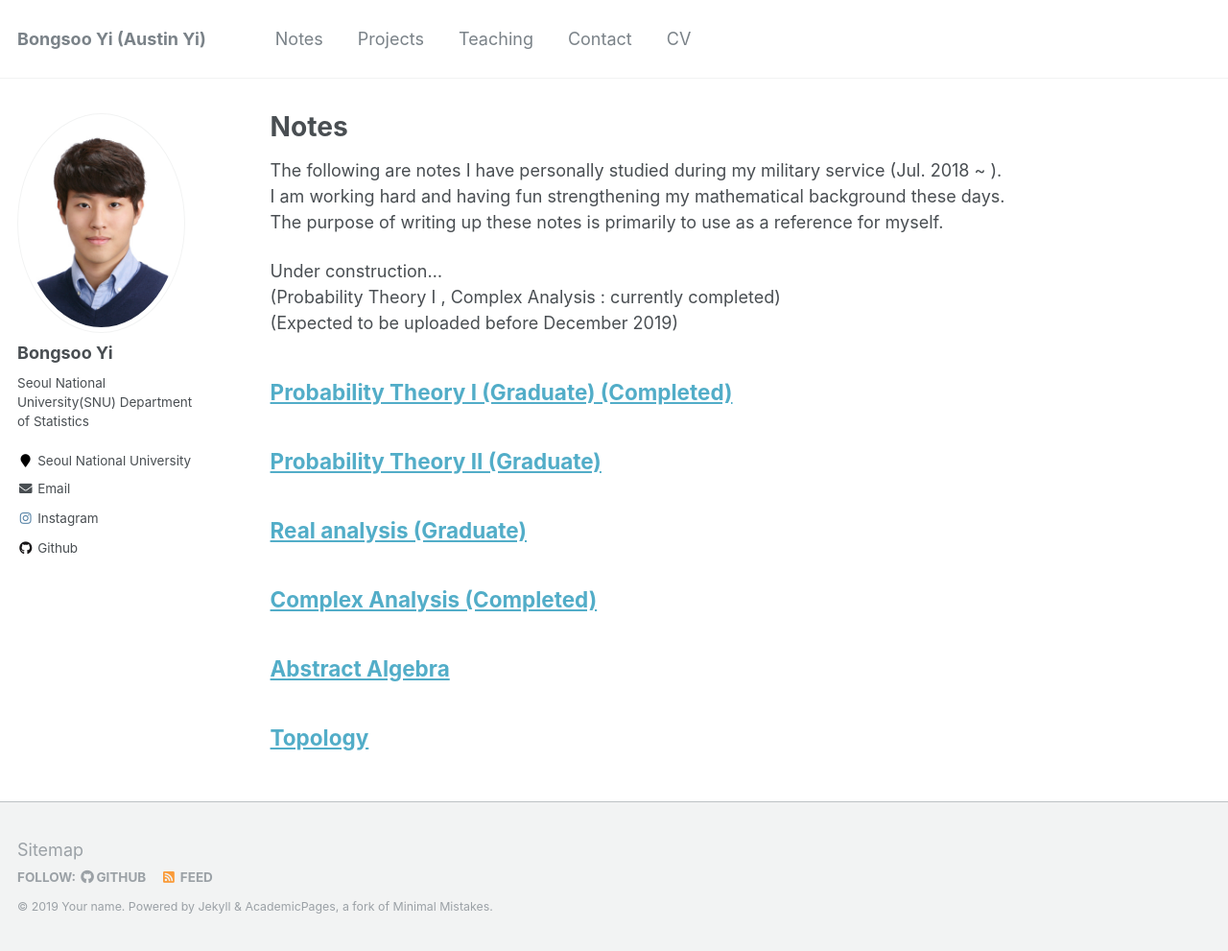
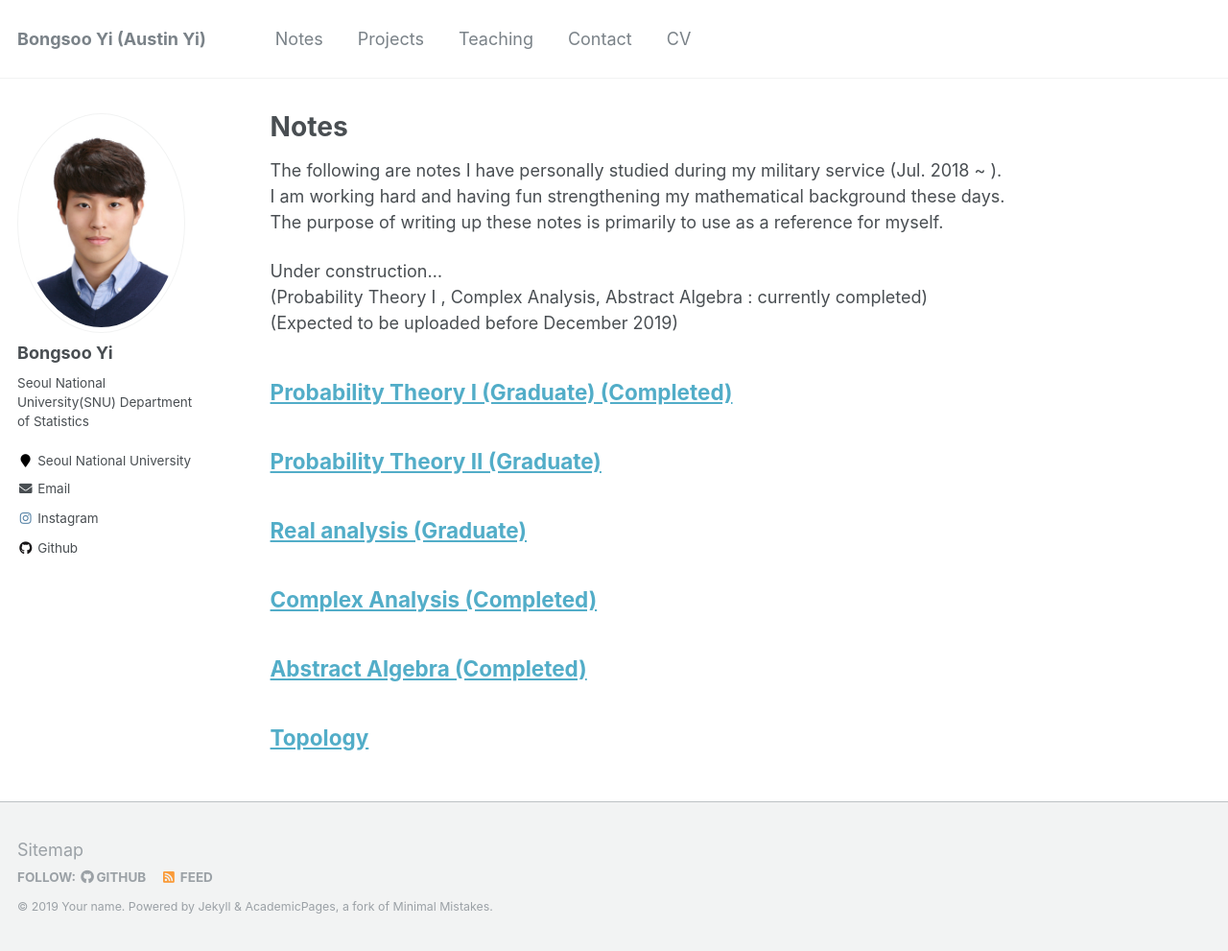
Before and after one commit to austinyi/austinyi.github.io, a Jekyll site: the page built from _pages/publications.md, in a window 1280 px wide and 991 px high. Shown: the whole window at 96% size. Built offline with Jekyll 4.4.1, drawn with Linux system fonts in a browser that asks for light colours.

Commit message:
Update publications.md

```diff
--- a/_pages/publications.md
+++ b/_pages/publications.md
@@ -10,7 +10,7 @@ I am working hard and having fun strengthening my mathematical background these
 The purpose of writing up these notes is primarily to use as a reference for myself.
 
 Under construction…
-(Probability Theory Ⅰ , Complex Analysis : currently completed)
+(Probability Theory Ⅰ , Complex Analysis, Abstract Algebra : currently completed)
 (Expected to be uploaded before December 2019)
 
 
@@ -26,7 +26,7 @@ Under construction…
 [Complex Analysis (Completed)](https://austinyi.github.io/notes/2018-12-14-complexanalysis)
 -------------------------------------------------------------------------
 
-[Abstract Algebra](https://austinyi.github.io/notes/2019-03-23-abstractalgebra)
+[Abstract Algebra (Completed)](https://austinyi.github.io/notes/2019-03-23-abstractalgebra)
 -------------------------------------------------------------------------
 
 [Topology](https://austinyi.github.io/notes/2019-12-31-topology)
```
